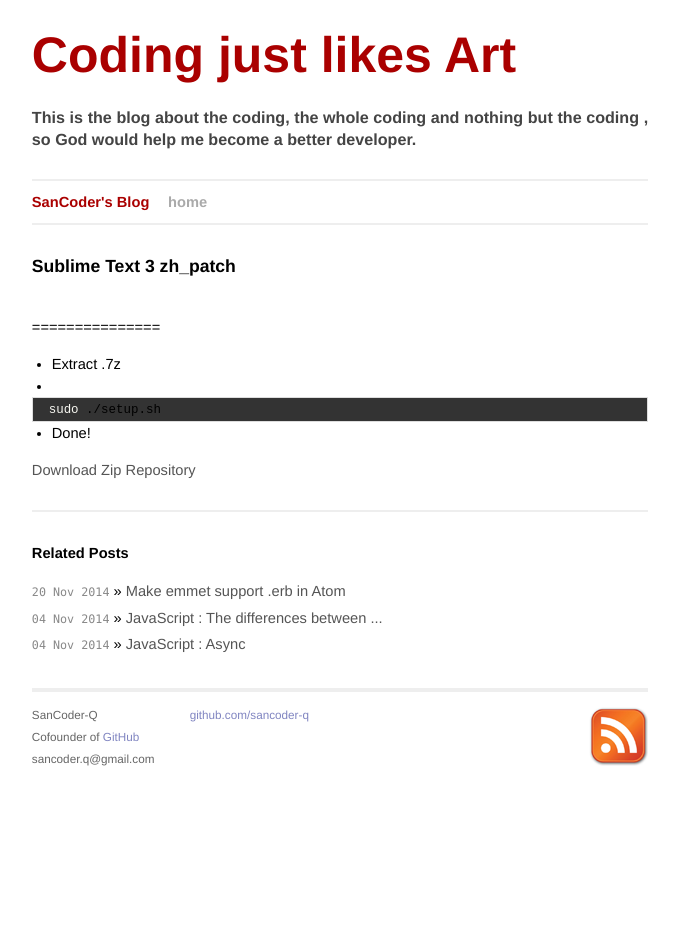
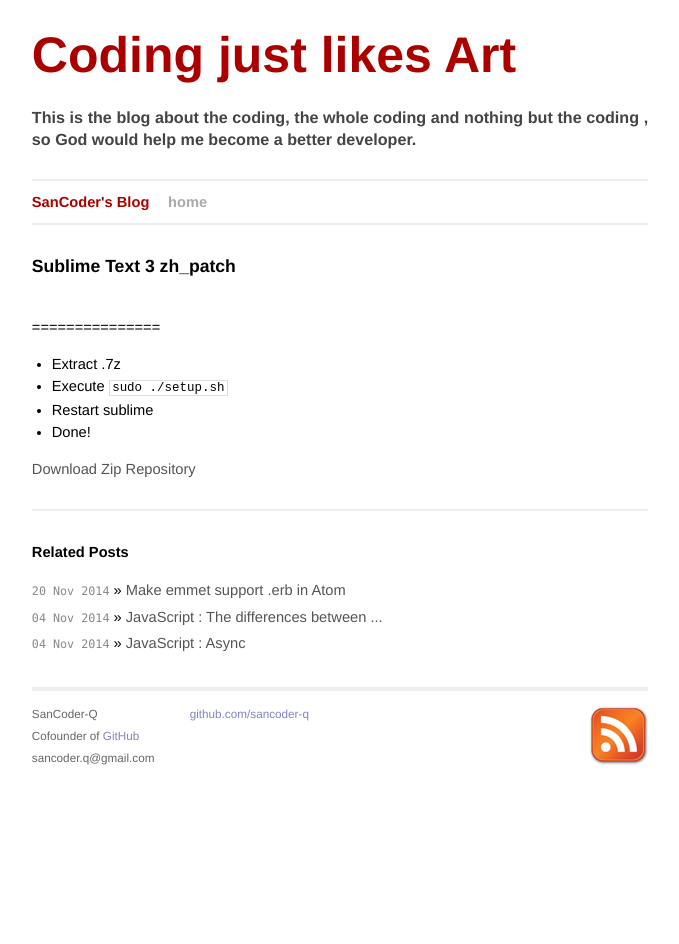
Before and after one commit to SanCoder-Q/sancoder-q.github.io, a Jekyll site: the page built from _posts/2015-01-23-sublime-text-3-zh-patch.md, in a window 1280 px wide. Shown: the whole page, without its empty margins (300-979 px from the left). Built offline with Jekyll 4.4.1, drawn with Linux system fonts in a browser that asks for light colours; comment, search, counter and statistics services are not loaded.

Commit message:
fix a post

````diff
--- a/_posts/2015-01-23-sublime-text-3-zh-patch.md
+++ b/_posts/2015-01-23-sublime-text-3-zh-patch.md
@@ -8,7 +8,8 @@
 ===============
 
 - Extract .7z
-- {% highlight bash %} sudo ./setup.sh {% endhighlight %}
+- Execute ``` sudo ./setup.sh ```
+- Restart sublime
 - Done!
 
 [Download Zip](https://github.com/SanCoder-Q/sublime_zh_patch/archive/master.zip)
````
